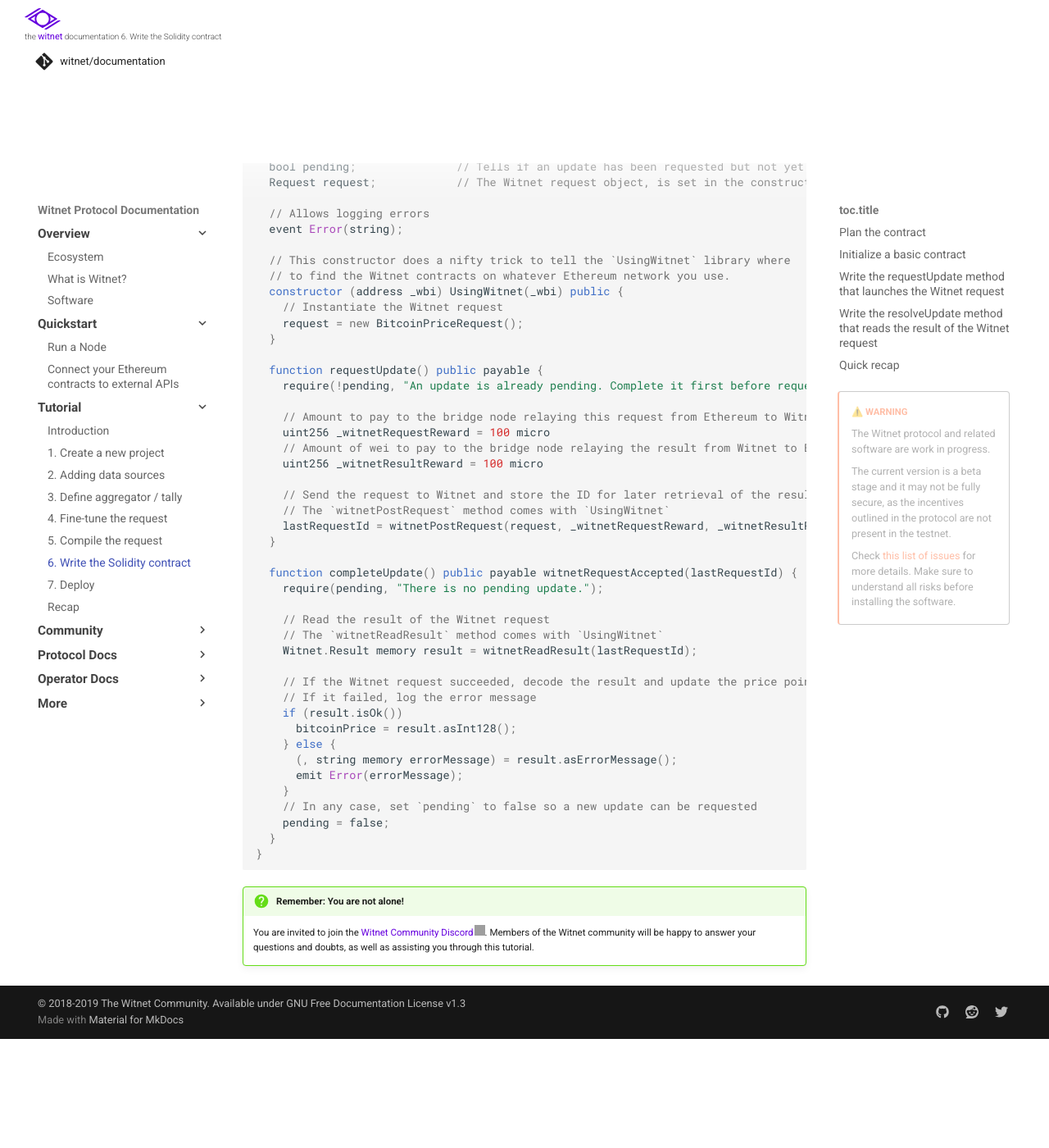
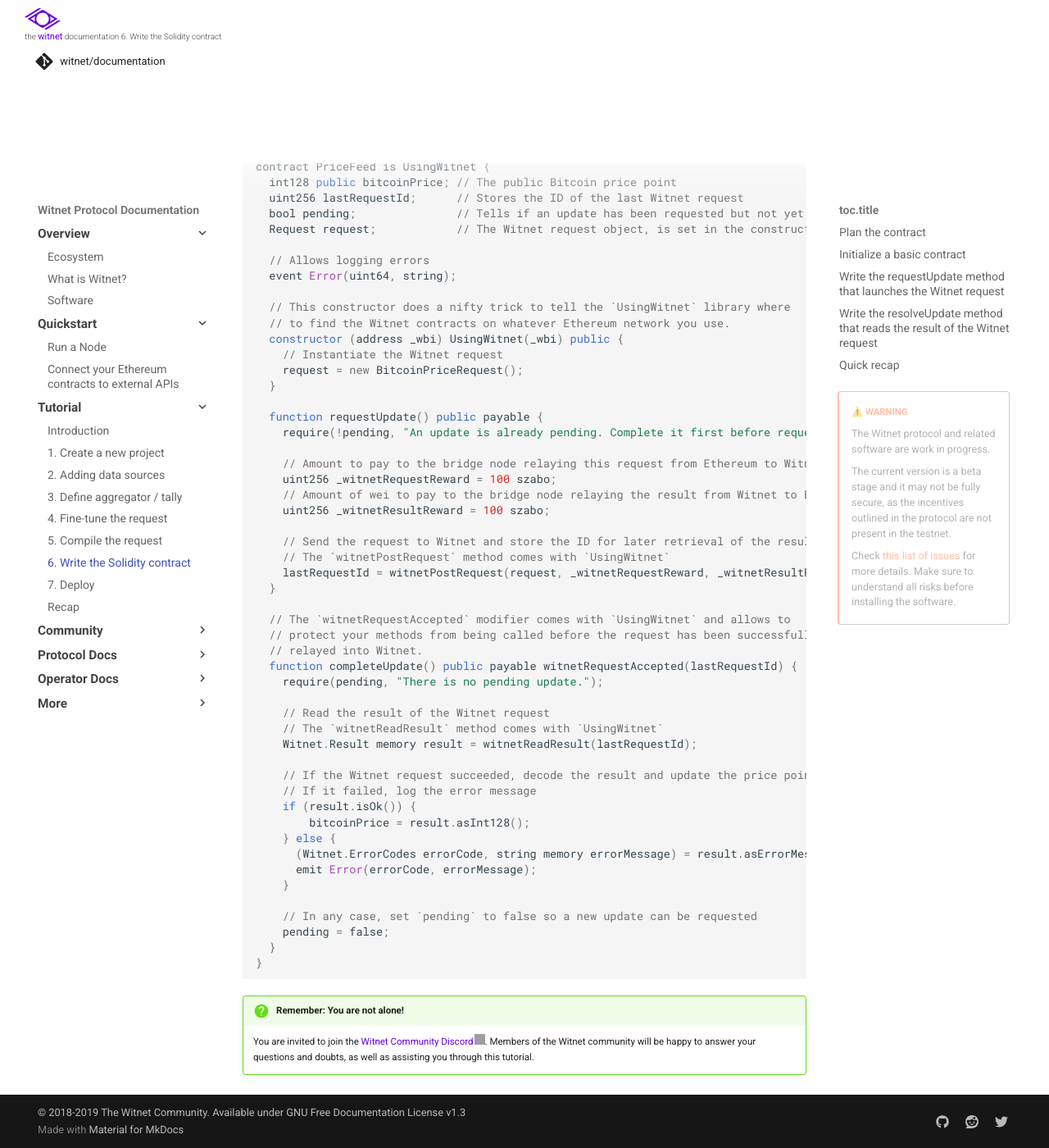
Before and after one commit to witnet/documentation, an MkDocs documentation site: the page built from docs/tutorials/bitcoin-price-feed/contract.md, in a window 1280 px wide and 1400 px high, scrolled down 2981 px. Shown: the whole window at 82% size. Built offline with MkDocs 1.6.1 and Material for MkDocs 9.7.7, drawn with Linux system fonts in a browser that asks for light colours; some web fonts are replaced; comment, search, counter and statistics services are not loaded; before the commit the page ends 4248 px from its top, so only the background shows below that; some of the changed text lies outside the part shown; grey boxes are pictures that could not be loaded.

Commit message:
fix: adapt contract example to latest changes in witnet-requests-js

````diff
--- a/docs/tutorials/bitcoin-price-feed/contract.md
+++ b/docs/tutorials/bitcoin-price-feed/contract.md
@@ -43,6 +43,9 @@ contract PriceFeed is UsingWitnet {
   bool pending;               // Tells if an update has been requested but not yet completed
   Request request;            // The Witnet request object, is set in the constructor
 
+  // Allows logging errors
+  event Error(string);
+
   // This constructor does a nifty trick to tell the `UsingWitnet` library where
   // to find the Witnet contracts on whatever Ethereum network you use.
   constructor (address _wbi) UsingWitnet(_wbi) public {
@@ -69,9 +72,9 @@ function requestUpdate() public payable {
   require(!pending, "An update is already pending. Complete it first before requesting another update.");
 
   // Amount to pay to the bridge node relaying this request from Ethereum to Witnet
-  uint256 _witnetRequestReward = 100 micro
+  uint256 _witnetRequestReward = 100 szabo;
   // Amount of wei to pay to the bridge node relaying the result from Witnet to Ethereum
-  uint256 _witnetResultReward = 100 micro
+  uint256 _witnetResultReward = 100 szabo;
 
   // Send the request to Witnet and store the ID for later retrieval of the result
   // The `witnetPostRequest` method comes with `UsingWitnet`
@@ -95,10 +98,10 @@ function completeUpdate() public payable witnetRequestAccepted(lastRequestId) {
   // If the Witnet request succeeded, decode the result and update the price point
   // If it failed, log the error message
   if (result.isOk()) {
-    bitcoinPrice = result.asInt128();
+      bitcoinPrice = result.asInt128();
   } else {
-    (, string memory errorMessage) = result.asErrorMessage();
-    emit Error(errorMessage);
+    (Witnet.ErrorCodes errorCode, string memory errorMessage) = result.asErrorMessage();
+    emit Error(errorCode, errorMessage);
   }
 
   // In any case, set `pending` to false so a new update can be requested
@@ -127,7 +130,7 @@ contract PriceFeed is UsingWitnet {
   Request request;            // The Witnet request object, is set in the constructor
 
   // Allows logging errors
-  event Error(string);
+  event Error(uint64, string);
 
   // This constructor does a nifty trick to tell the `UsingWitnet` library where
   // to find the Witnet contracts on whatever Ethereum network you use.
@@ -140,15 +143,18 @@ contract PriceFeed is UsingWitnet {
     require(!pending, "An update is already pending. Complete it first before requesting another update.");
 
     // Amount to pay to the bridge node relaying this request from Ethereum to Witnet
-    uint256 _witnetRequestReward = 100 micro
+    uint256 _witnetRequestReward = 100 szabo;
     // Amount of wei to pay to the bridge node relaying the result from Witnet to Ethereum
-    uint256 _witnetResultReward = 100 micro
+    uint256 _witnetResultReward = 100 szabo;
 
     // Send the request to Witnet and store the ID for later retrieval of the result
     // The `witnetPostRequest` method comes with `UsingWitnet`
     lastRequestId = witnetPostRequest(request, _witnetRequestReward, _witnetResultReward);
   }
 
+  // The `witnetRequestAccepted` modifier comes with `UsingWitnet` and allows to
+  // protect your methods from being called before the request has been successfully
+  // relayed into Witnet.
   function completeUpdate() public payable witnetRequestAccepted(lastRequestId) {
     require(pending, "There is no pending update.");
 
@@ -158,16 +164,18 @@ contract PriceFeed is UsingWitnet {
 
     // If the Witnet request succeeded, decode the result and update the price point
     // If it failed, log the error message
-    if (result.isOk())
-      bitcoinPrice = result.asInt128();
+    if (result.isOk()) {
+        bitcoinPrice = result.asInt128();
     } else {
-      (, string memory errorMessage) = result.asErrorMessage();
-      emit Error(errorMessage);
+      (Witnet.ErrorCodes errorCode, string memory errorMessage) = result.asErrorMessage();
+      emit Error(errorCode, errorMessage);
     }
+
     // In any case, set `pending` to false so a new update can be requested
     pending = false;
   }
 }
+
 ```
 
 !!! question "Remember: You are not alone!"
````
